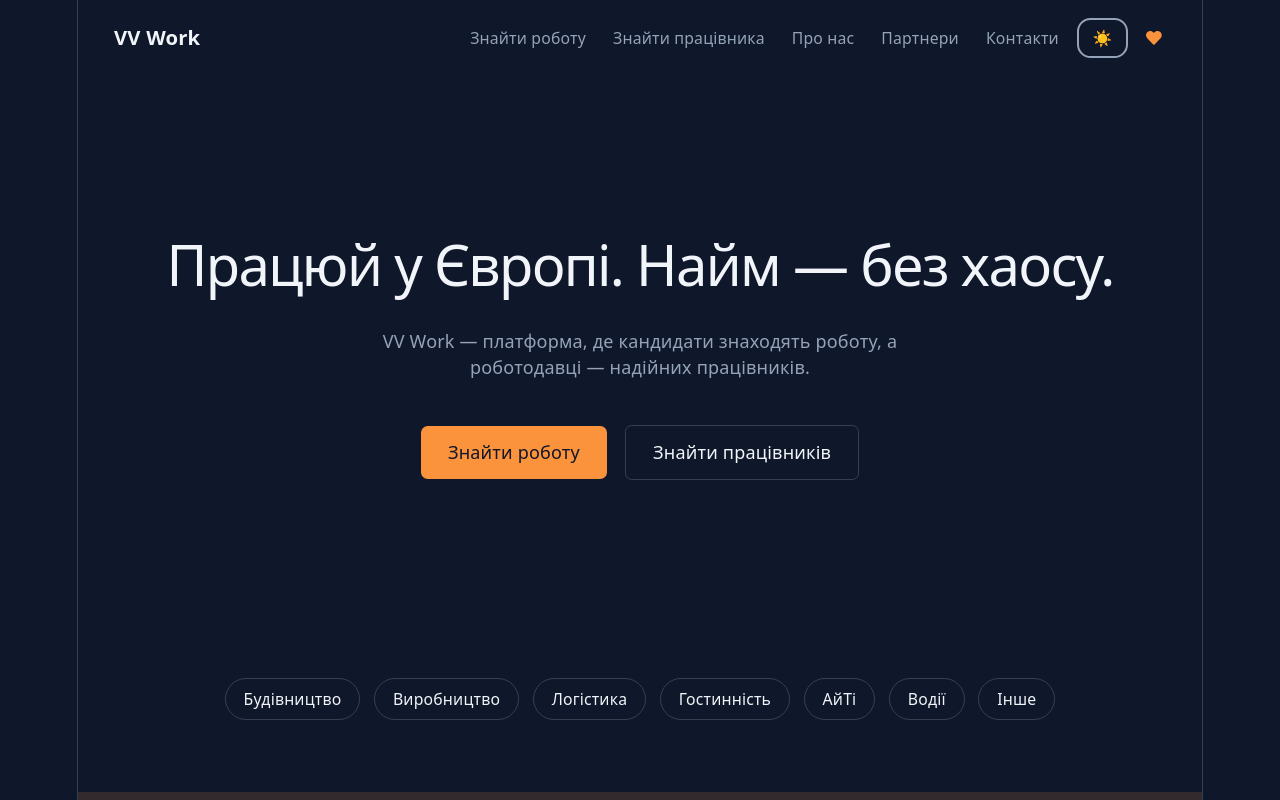
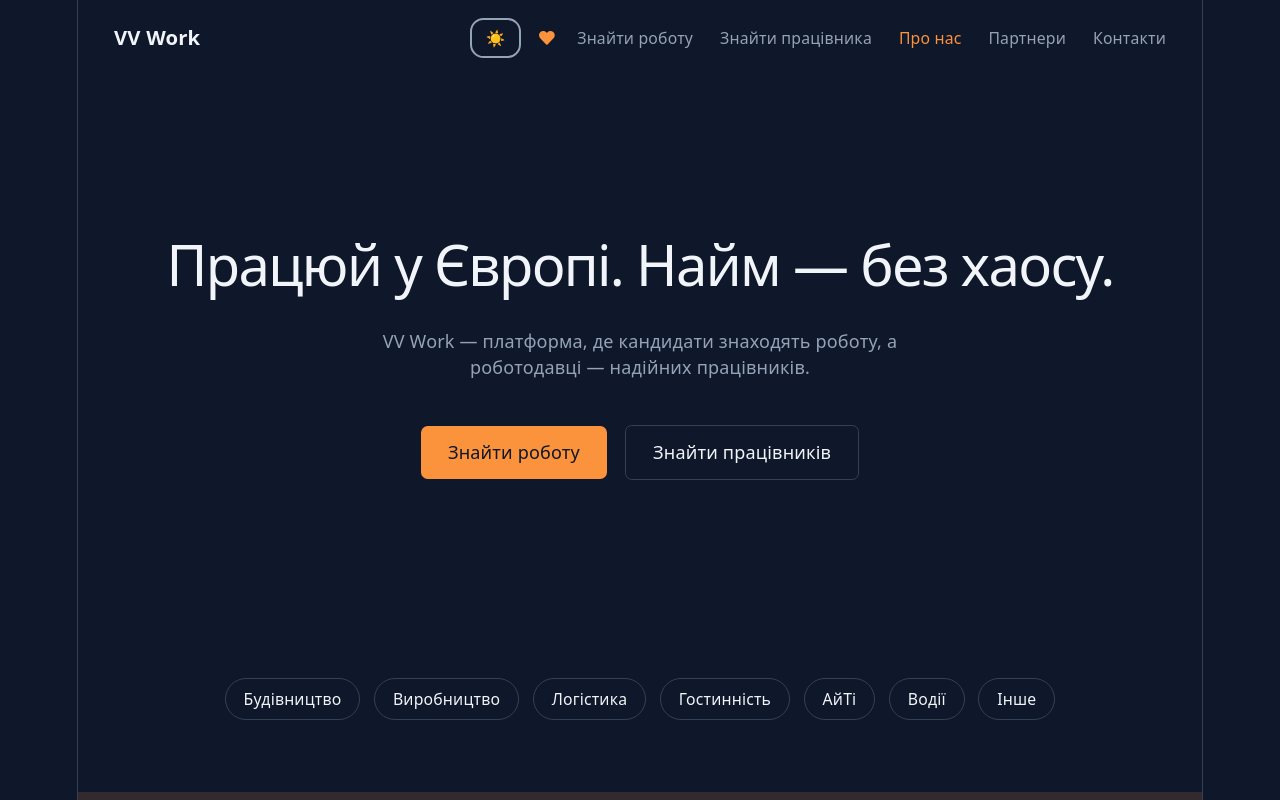
Before and after one commit to veronikayeromina/vv_work, a React (Vite) app: page / in a window 1280 px wide. Shown: the top 800 px of the page. Built offline with nearby package versions, Linux system fonts and the light colour scheme.

Commit message:
Fix mobile nav bar: pin toggle to the right, highlight active page, close on link click

```diff
--- a/src/components/layout/Header.tsx
+++ b/src/components/layout/Header.tsx
@@ -14,8 +14,6 @@ function Header() {
       <Logo />
 
       <div className="flex flex-wrap items-center gap-4">
-        <Nav />
-
         <Button
           onClick={toggleTheme}
           className="w-auto! min-w-0! px-3 py-1.5 text-sm"
@@ -28,6 +26,8 @@ function Header() {
           <span aria-hidden="true">{favorites.length > 0 && favorites.length}</span>
           <span className="sr-only">У обраному: {favorites.length}</span>
         </span>
+
+        <Nav />
       </div>
     </header>
   );
--- a/src/components/layout/Nav.tsx
+++ b/src/components/layout/Nav.tsx
@@ -30,7 +30,10 @@ function Nav() {
             onClick={e => e.stopPropagation()}
             className="flex w-full max-w-sm flex-col gap-6 p-8 text-center"
           >
-            <NavLinks className="text-xl font-semibold" />
+            <NavLinks
+              className="text-xl font-semibold"
+              onLinkClick={() => setIsOpen(false)}
+            />
           </div>
         </div>
       )}
--- a/src/components/layout/NavLinks.tsx
+++ b/src/components/layout/NavLinks.tsx
@@ -3,35 +3,50 @@ import { ROUTES } from "../../app/routes";
 
 type PropsType = {
   className?: string;
+  onLinkClick?: () => void;
 };
 
 const baseLinkClass = "text-(--text) transition-colors hover:text-(--accent)";
 
-function NavLinks({ className = "text-sm" }: PropsType) {
+function NavLinks({ className = "text-sm", onLinkClick }: PropsType) {
   const linkClass = `${baseLinkClass} ${className}`;
 
   return (
     <>
-      <Link to="/#categories" className={linkClass}>
+      <Link to="/#categories" className={linkClass} onClick={onLinkClick}>
         Знайти роботу
       </Link>
-      <Link to="/#employers" className={linkClass}>
+      <Link to="/#employers" className={linkClass} onClick={onLinkClick}>
         Знайти працівника
       </Link>
-      <Link to="/" className={linkClass}>
+      <NavLink
+        to="/"
+        end
+        onClick={onLinkClick}
+        className={({ isActive }) =>
+          isActive ? `${className} font-medium text-(--accent)` : linkClass
+        }
+      >
         Про нас
-      </Link>
+      </NavLink>
       <NavLink
         to="/partners/euro-logistics"
+        onClick={onLinkClick}
         className={({ isActive }) =>
           isActive ? `${className} font-medium text-(--accent)` : linkClass
         }
       >
         Партнери
       </NavLink>
-      <Link to={ROUTES.contacts} className={linkClass}>
+      <NavLink
+        to={ROUTES.contacts}
+        onClick={onLinkClick}
+        className={({ isActive }) =>
+          isActive ? `${className} font-medium text-(--accent)` : linkClass
+        }
+      >
         Контакти
-      </Link>
+      </NavLink>
     </>
   );
 }
```
